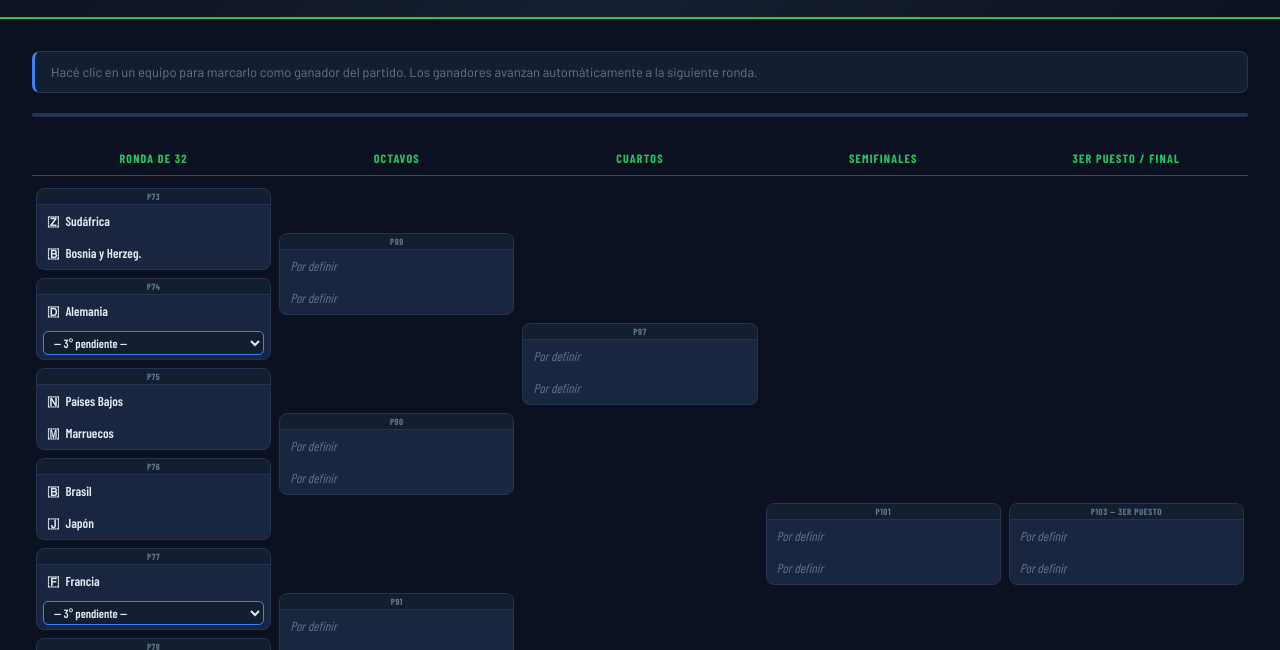
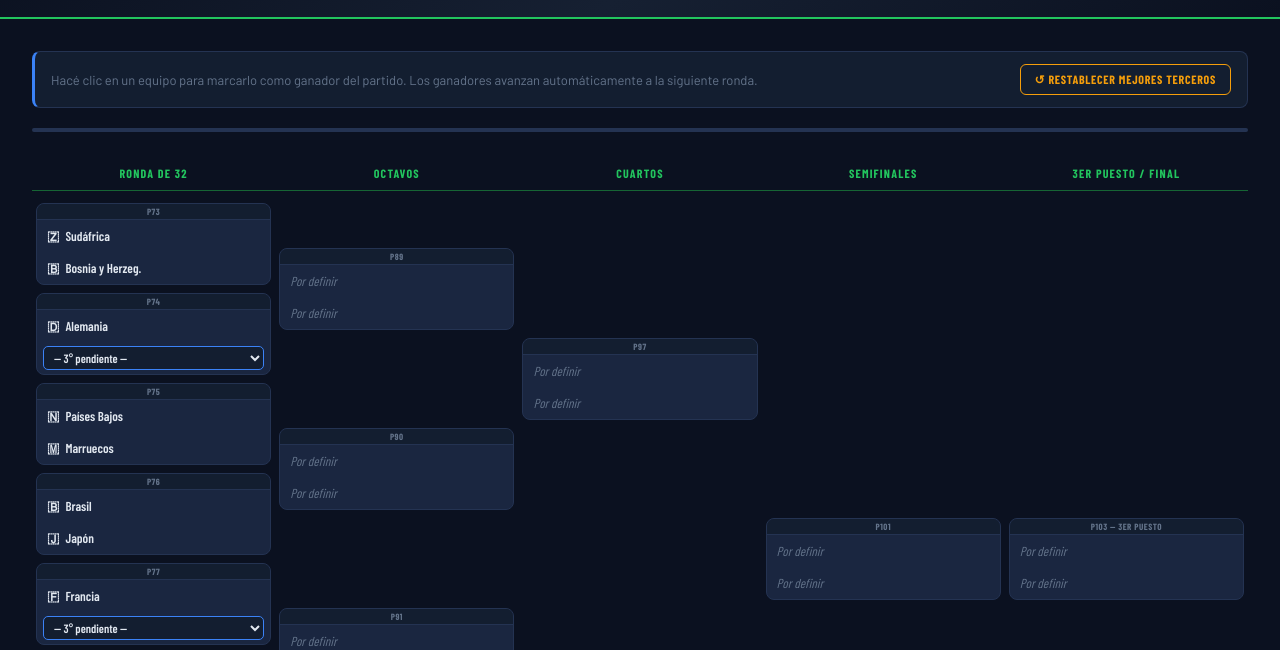
Before and after one commit to JoseFRuiz/mundial2026, a plain HTML site: page index.html in a window 1280 px wide. Both pictures are taken after a click on the button "ELIMINATORIAS". Shown: the part 71-721 px from the top of the page. Drawn offline with nearby package versions, Linux system fonts and the light colour scheme; a web font is replaced by a local one.

Commit message:
Add reset button for third assignments in bracket

```diff
--- a/index.html
+++ b/index.html
@@ -381,6 +381,24 @@
     border-bottom: 1px solid var(--border);
   }
 
+  .reset-thirds-btn {
+    font-family: 'Barlow Condensed', sans-serif;
+    font-weight: 700;
+    font-size: 12px;
+    text-transform: uppercase;
+    letter-spacing: 0.06em;
+    padding: 7px 14px;
+    background: transparent;
+    color: var(--gold);
+    border: 1px solid var(--gold);
+    border-radius: 6px;
+    cursor: pointer;
+    white-space: nowrap;
+    transition: all 0.2s;
+    flex-shrink: 0;
+  }
+  .reset-thirds-btn:hover { background: rgba(245,158,11,0.1); }
+
   .tbd {
     color: var(--muted);
     font-style: italic;
@@ -519,8 +537,12 @@
 </div>
 
 <div id="page-bracket" class="page">
-  <div class="info-banner">
-    Hacé clic en un equipo para marcarlo como ganador del partido. Los ganadores avanzan automáticamente a la siguiente ronda.</div>
+  <div class="info-banner" style="display:flex;align-items:center;justify-content:space-between;gap:16px;">
+    <span>Hacé clic en un equipo para marcarlo como ganador del partido. Los ganadores avanzan automáticamente a la siguiente ronda.</span>
+    <button class="reset-thirds-btn" onclick="resetThirdAssignments()" title="Limpiar todas las asignaciones de mejores terceros en la ronda de 32">
+      ↺ Restablecer mejores terceros
+    </button>
+  </div>
   <div class="progress-bar"><div class="progress-fill" id="bracket-progress" style="width:0%"></div></div>
   <div class="bracket-container">
     <div class="bracket" id="bracket"></div>
@@ -869,7 +891,12 @@ function teamMatchRow(m, team, thirdPools, isThirdSlot) {
     // Show dropdown of eligible thirds
     const candidates = getThirdsFor(thirdPools);
     const assigned = thirdAssignments[m.id] || '';
-    const opts = candidates.map(t => {
+    // Teams already used in other slots
+    const usedElsewhere = new Set(
+      Object.entries(thirdAssignments).filter(([mid,t]) => mid !== m.id && t).map(([,t]) => t)
+    );
+    const available = candidates.filter(t => t === assigned || !usedElsewhere.has(t));
+    const opts = available.map(t => {
       const n = getTeamName(t);
       const g = Object.keys(groups).find(g => groups[g][2] === t);
       return `<option value="${t}" ${t === assigned ? 'selected' : ''}>3°${g} ${n}</option>`;
@@ -896,9 +923,29 @@ function teamMatchRow(m, team, thirdPools, isThirdSlot) {
 }
 
 function assignThird(matchId, team) {
+  const prev = thirdAssignments[matchId];
+  // If this team is already assigned to another match, do nothing
+  if (team) {
+    const alreadyUsed = Object.entries(thirdAssignments).some(([mid, t]) => mid !== matchId && t === team);
+    if (alreadyUsed) return;
+  }
   thirdAssignments[matchId] = team || null;
-  // clear winner if third changed
   if (matches[matchId]) matches[matchId].winner = null;
+  buildBracket();
+  renderBracket();
+  updateProgress();
+  renderRanking();
+}
+
+function resetThirdAssignments() {
+  thirdAssignments = {};
+  // Clear winners of all r32 matches that had a third slot
+  R32_MATCHUPS.forEach((def, i) => {
+    if (!def.getT2) {
+      const id = `r32_${i}`;
+      if (matches[id]) matches[id].winner = null;
+    }
+  });
   buildBracket();
   renderBracket();
   updateProgress();
```
